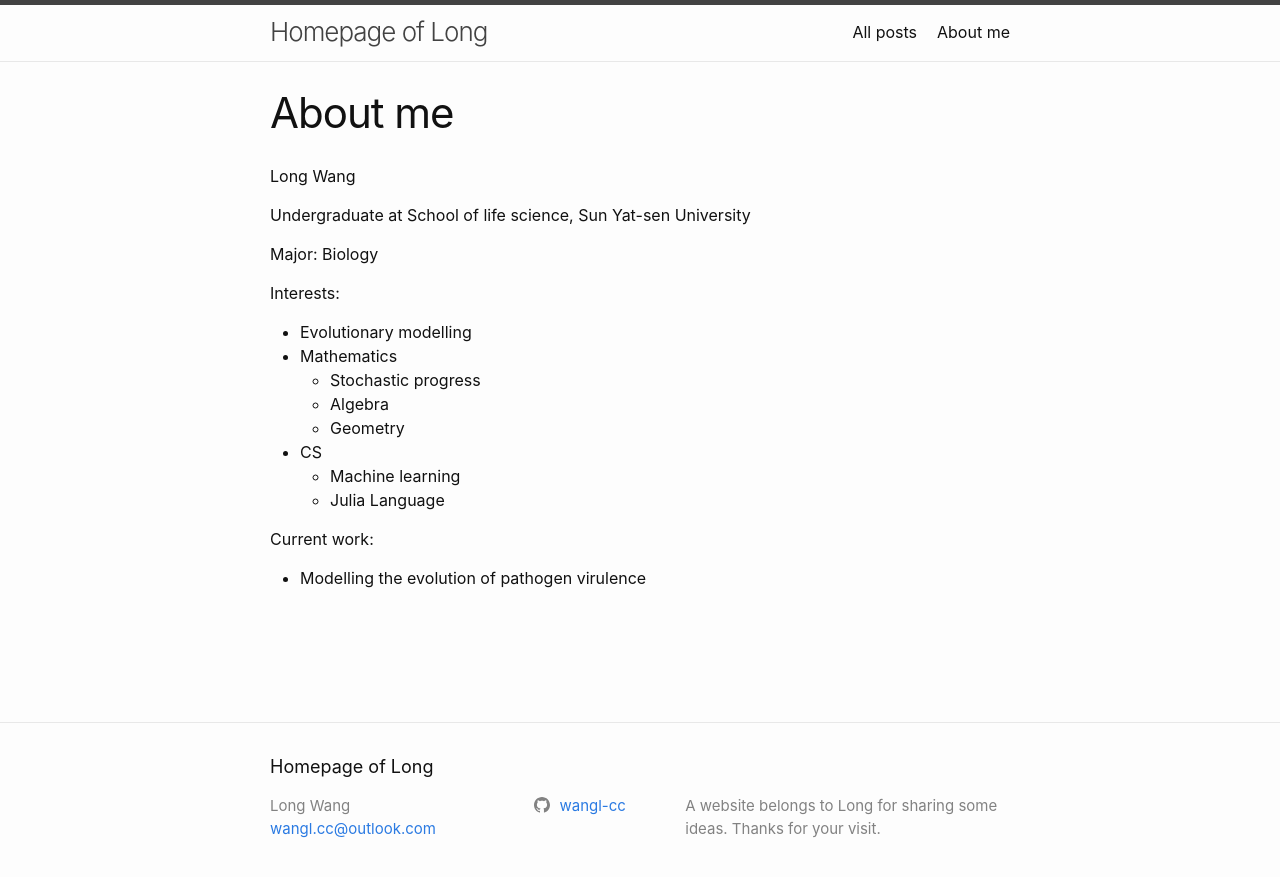
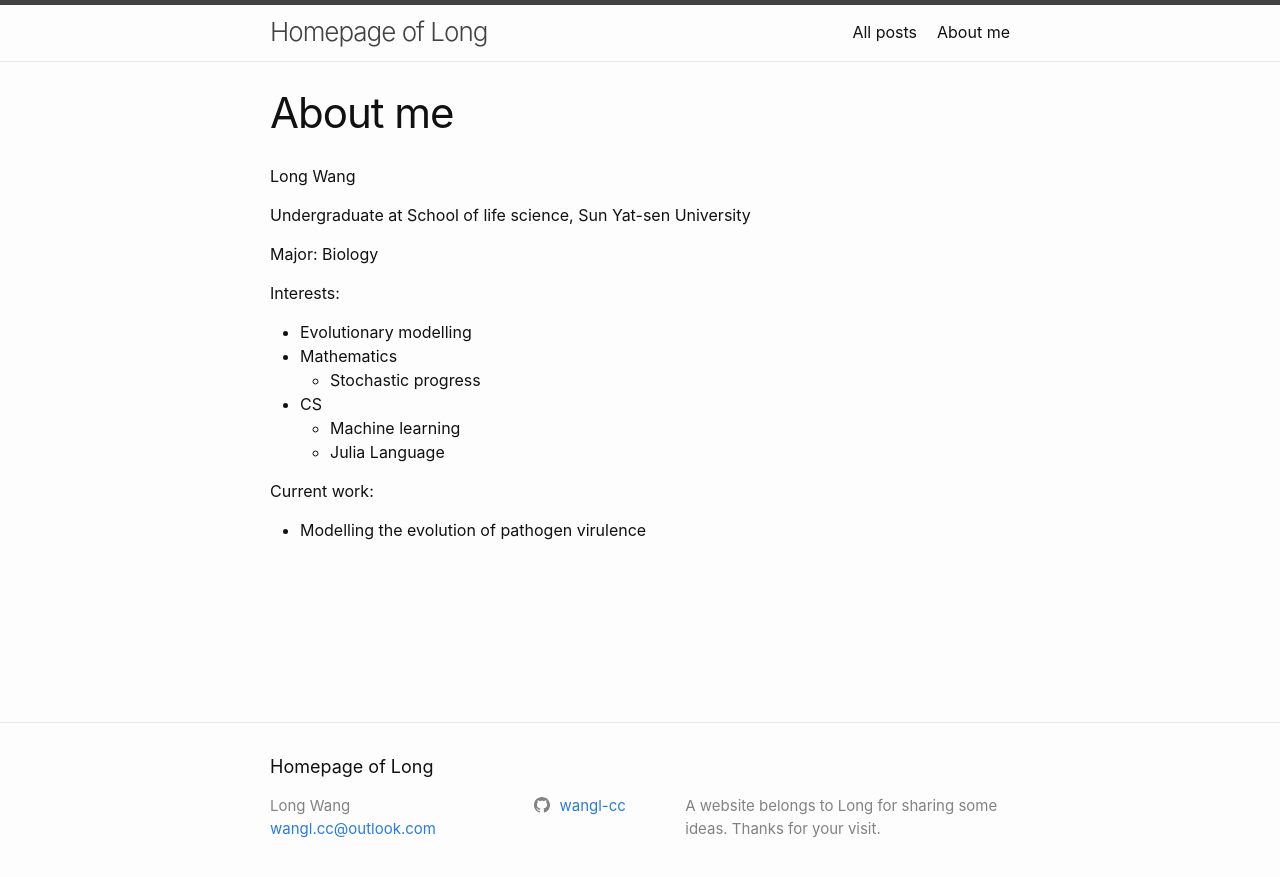
Before and after one commit to wangl-cc/wangl-cc.github.io, a Jekyll site: the page built from about.md, in a window 1280 px wide. Shown: the top 877 px of the page. Built offline with Jekyll 4.4.1, drawn with Linux system fonts in a browser that asks for light colours.

Commit message:
Update about.md

```diff
--- a/about.md
+++ b/about.md
@@ -14,8 +14,6 @@ Interests:
 * Evolutionary modelling
 * Mathematics
   * Stochastic progress
-  * Algebra
-  * Geometry
 * CS
   * Machine learning
   * Julia Language
```
